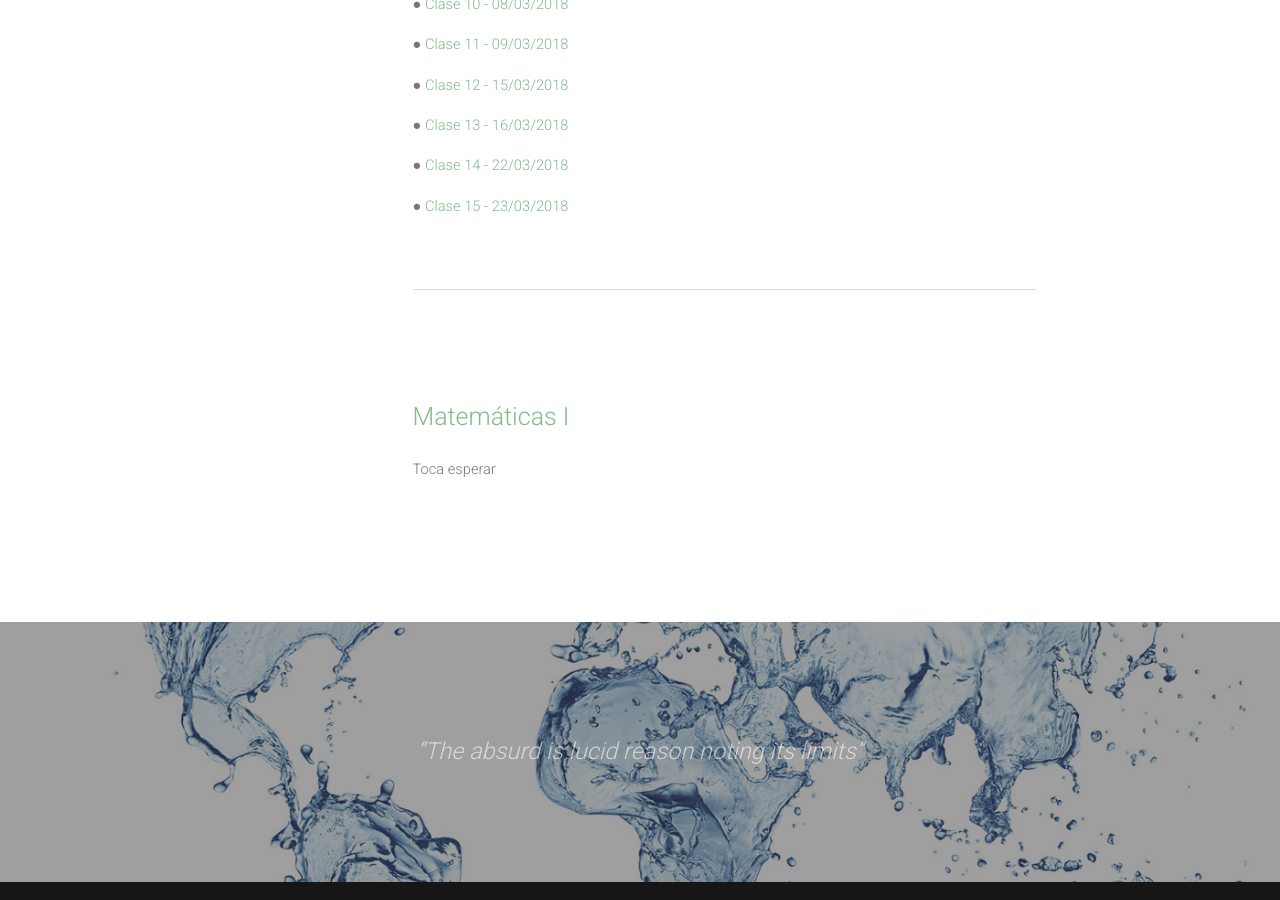
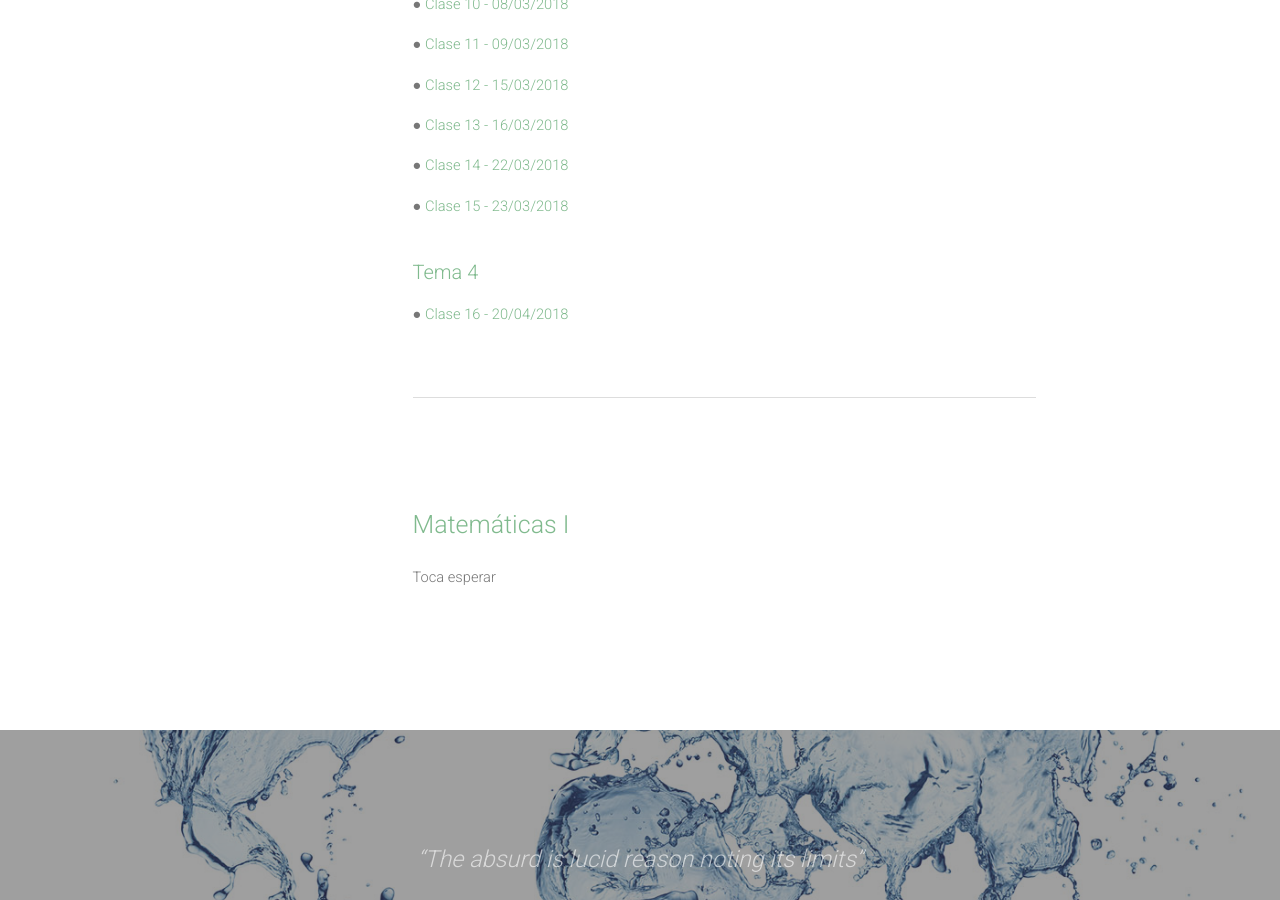
Before and after one commit to mpajovin/mpajovin.github.io, a Jekyll site: the page built from clases.html, in a window 1280 px wide and 900 px high, scrolled down 1253 px. Built offline with Jekyll 4.4.1, drawn with Linux system fonts in a browser that asks for light colours; nearby versions of some CDN libraries.

Commit message:
new week

```diff
--- a/clases.html
+++ b/clases.html
@@ -46,7 +46,12 @@ layout: default
 						<p> &#9679; <a href="MatesII/C12D15318.pdf">Clase 12 - 15/03/2018</a></p>
 						<p> &#9679; <a href="MatesII/C13D16318.pdf">Clase 13 - 16/03/2018</a></p>
 						<p> &#9679; <a href="MatesII/C14D22318.pdf">Clase 14 - 22/03/2018</a></p>
-						<p> &#9679; <a href="MatesII/C15D23318.pdf">Clase 15 - 23/03/2018</a></p>
+						<p> &#9679; <a href="MatesII/C15D23318.pgtdf">Clase 15 - 23/03/2018</a></p>
+						<br>
+						<a href="" target="_blank" style="font-size:20px">Tema 4</a>
+						<br>
+						<p> </p>
+						<p> &#9679; <a href="MatesII/C16D20418.pdf">Clase 16 - 20/04/2018</a></p>
 						<br>
 					</ul>
 				</section>
```
Also changed, not shown: 2 other files.
